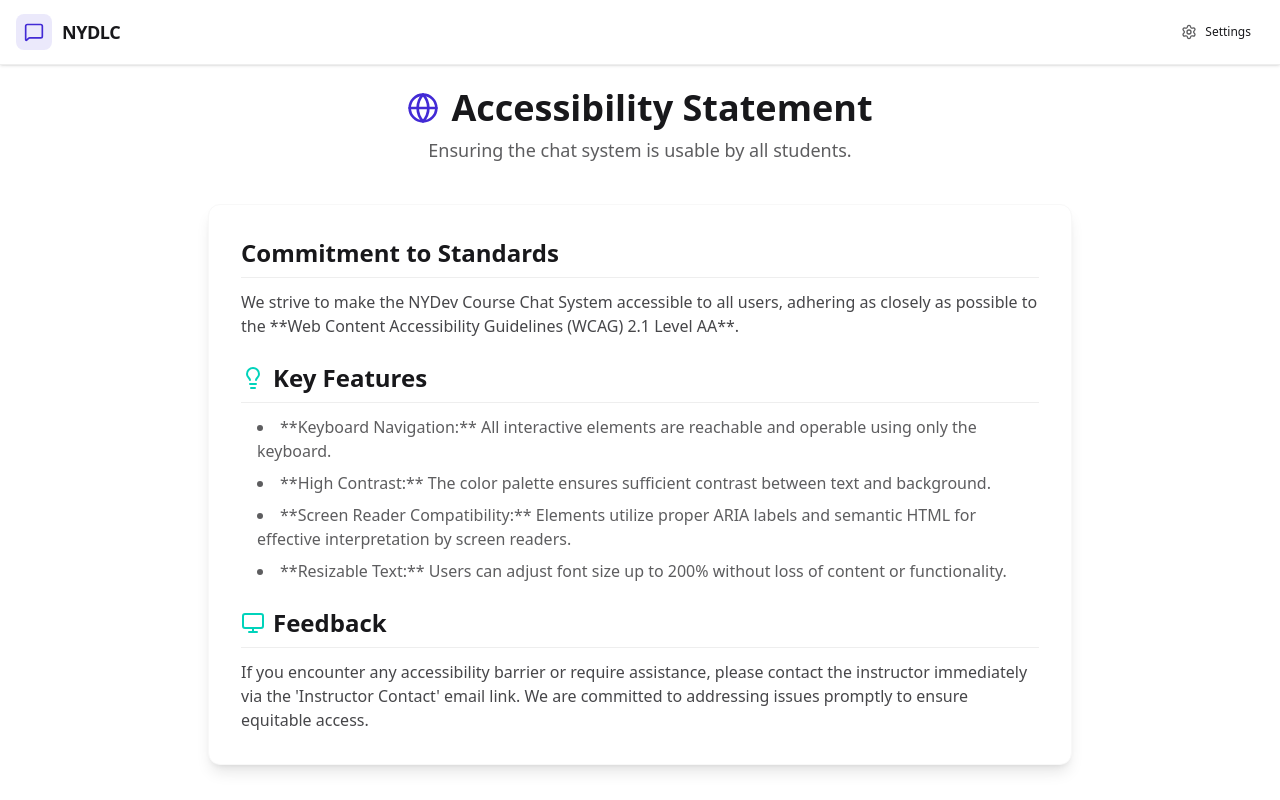
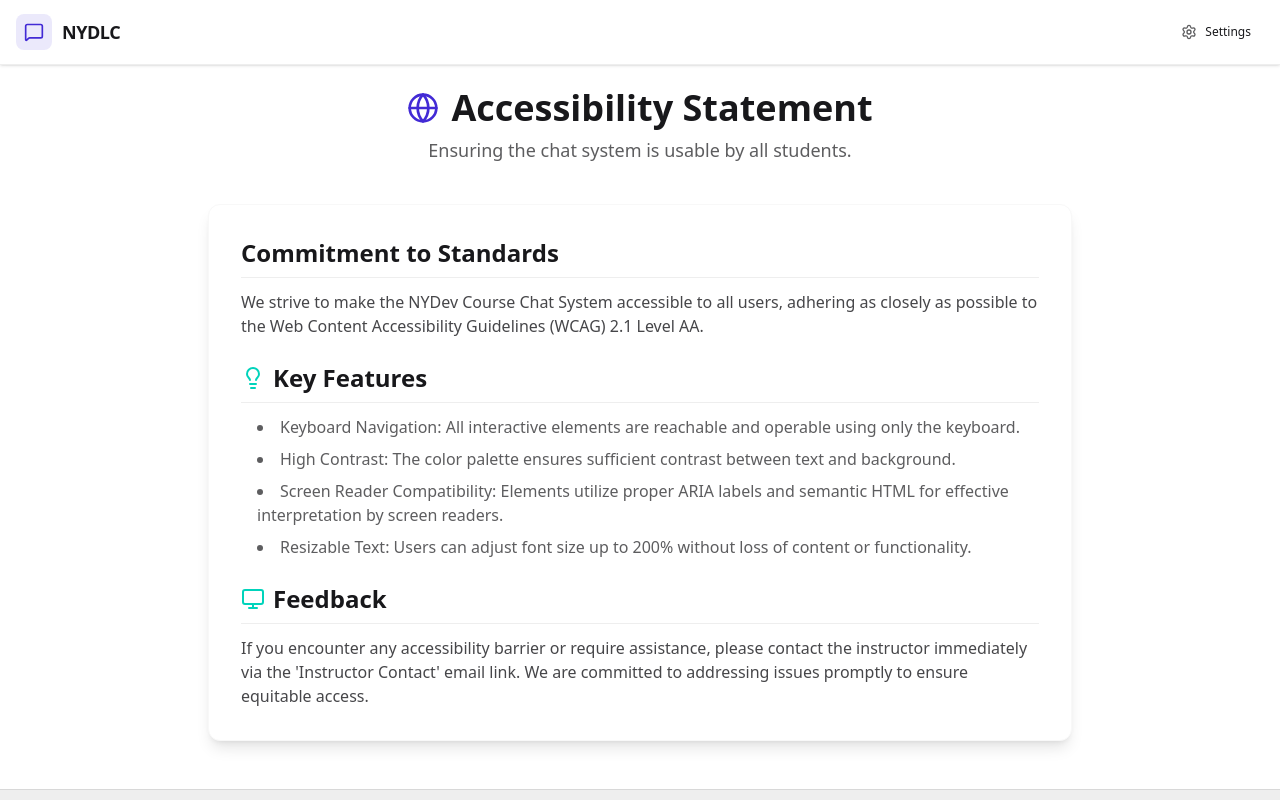
Before and after one commit to yamneg96/chatwebapp, a React app in the folder Frontend/: page /accessibility in a window 1280 px wide. Shown: the top 800 px of the page. Built offline with nearby package versions, Linux system fonts and the light colour scheme; no server answers; the HTML template or start-up script is replaced by a standard one.

Commit message:
Updated UI of footer and new pages

```diff
--- a/Frontend/src/pages/Accessibility.jsx
+++ b/Frontend/src/pages/Accessibility.jsx
@@ -18,7 +18,7 @@ const Accessibility = () => {
             Commitment to Standards
           </h2>
           <p className="text-base-content/80">
-            We strive to make the NYDev Course Chat System accessible to all users, adhering as closely as possible to the **Web Content Accessibility Guidelines (WCAG) 2.1 Level AA**.
+            We strive to make the NYDev Course Chat System accessible to all users, adhering as closely as possible to the Web Content Accessibility Guidelines (WCAG) 2.1 Level AA.
           </p>
         </section>
 
@@ -27,10 +27,10 @@ const Accessibility = () => {
             <Lightbulb className="size-6 text-accent" /> Key Features
           </h2>
           <ul className="list-disc list-inside space-y-2 text-base-content/70 ml-4">
-            <li>**Keyboard Navigation:** All interactive elements are reachable and operable using only the keyboard.</li>
-            <li>**High Contrast:** The color palette ensures sufficient contrast between text and background.</li>
-            <li>**Screen Reader Compatibility:** Elements utilize proper ARIA labels and semantic HTML for effective interpretation by screen readers.</li>
-            <li>**Resizable Text:** Users can adjust font size up to 200% without loss of content or functionality.</li>
+            <li>Keyboard Navigation: All interactive elements are reachable and operable using only the keyboard.</li>
+            <li>High Contrast: The color palette ensures sufficient contrast between text and background.</li>
+            <li>Screen Reader Compatibility: Elements utilize proper ARIA labels and semantic HTML for effective interpretation by screen readers.</li>
+            <li>Resizable Text: Users can adjust font size up to 200% without loss of content or functionality.</li>
           </ul>
         </section>
 
```
